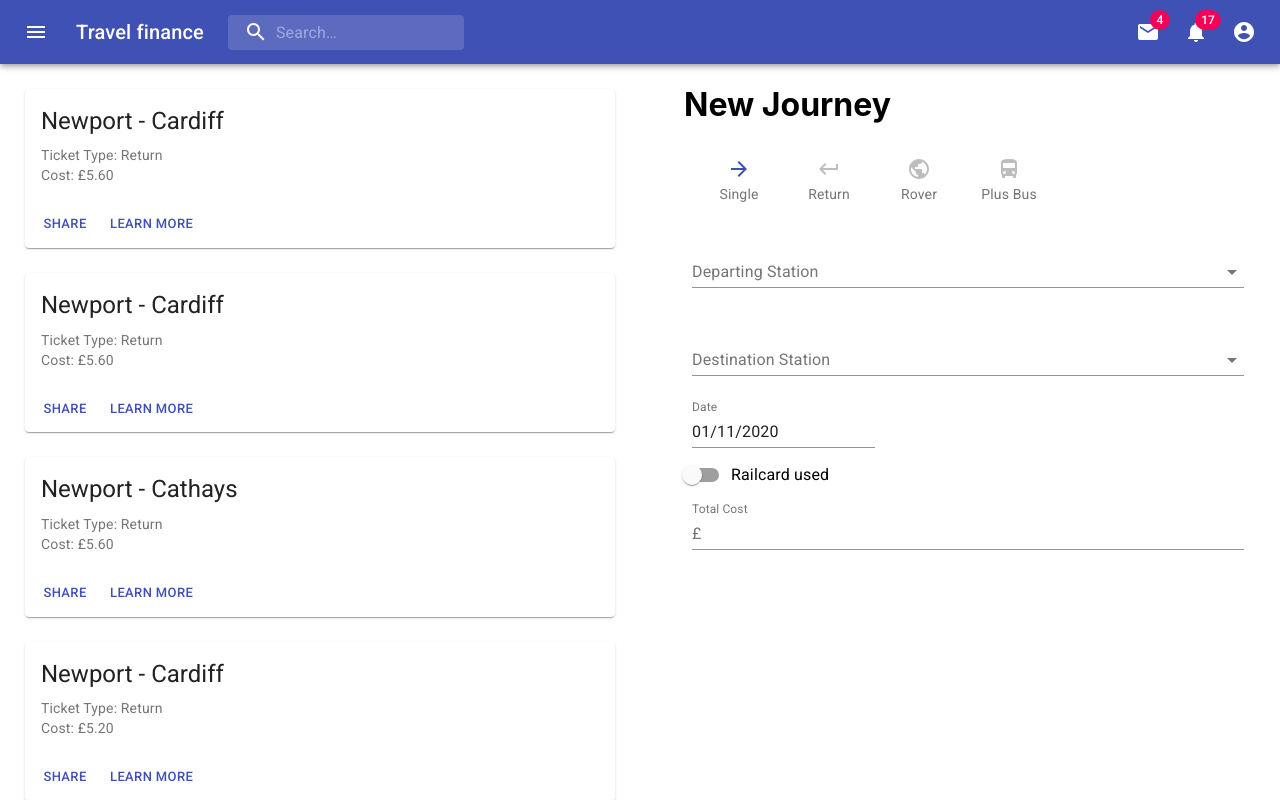
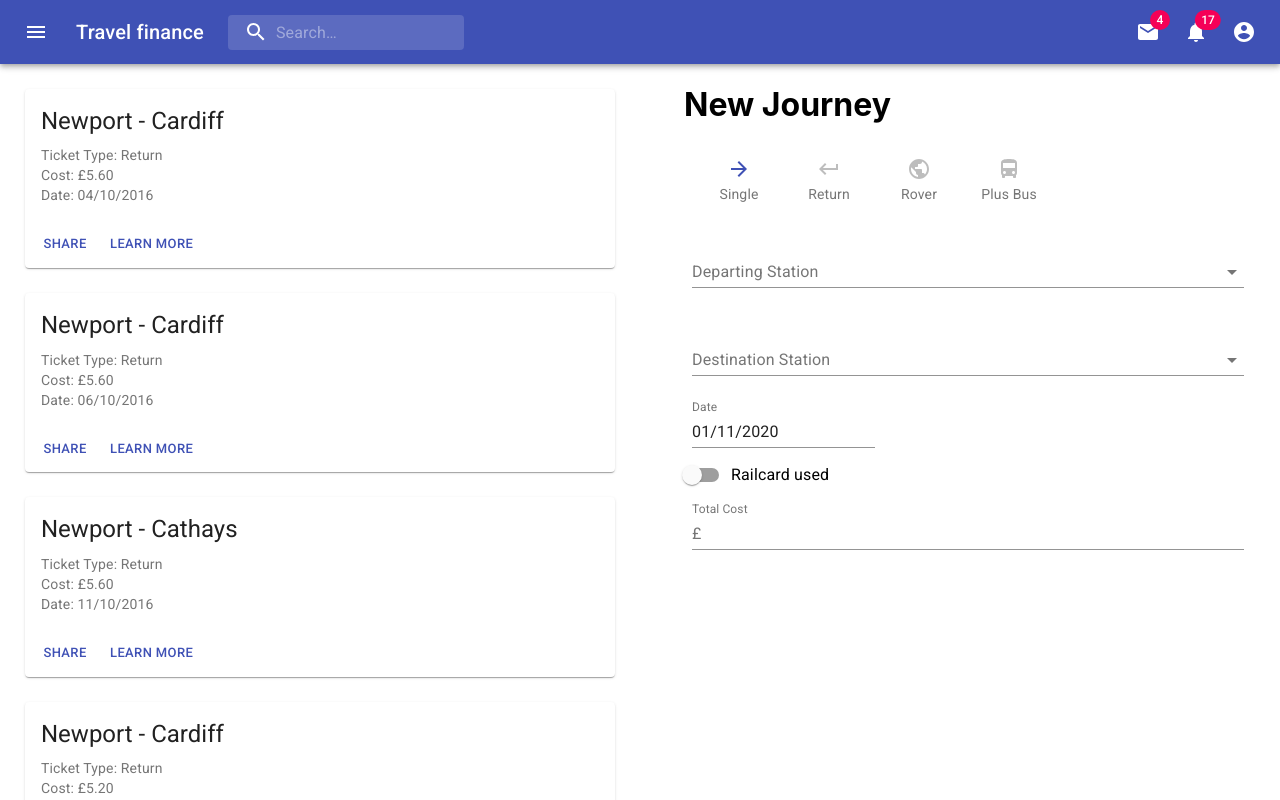
Before and after one commit to matthewandrewpalmer/travel-finance-website, a React (Create React App) app: page / in a window 1280 px wide. Built offline with nearby package versions, Linux system fonts and the light colour scheme.

Commit message:
Date on card

```diff
--- a/src/components/TravelListItem.js
+++ b/src/components/TravelListItem.js
@@ -7,6 +7,7 @@ import Button from "@material-ui/core/Button";
 import Typography from "@material-ui/core/Typography";
 import makeStyles from "@material-ui/core/styles/makeStyles";
 import DirectionsBusOutlinedIcon from '@material-ui/icons/DirectionsBusOutlined';
+import CardMedia from "@material-ui/core/CardMedia";
 
 const useStyles = makeStyles({
     card: {
@@ -48,6 +49,8 @@ function TravelListItem(props) {
                         Ticket Type: {journey.ticket_type}
                         <br/>
                         Cost: £{(Math.round(journey.cost * 100) / 100).toFixed(2)}
+                        <br/>
+                        Date: {journey.date}
                     </Typography>
                 </CardContent>
             </CardActionArea>
```
